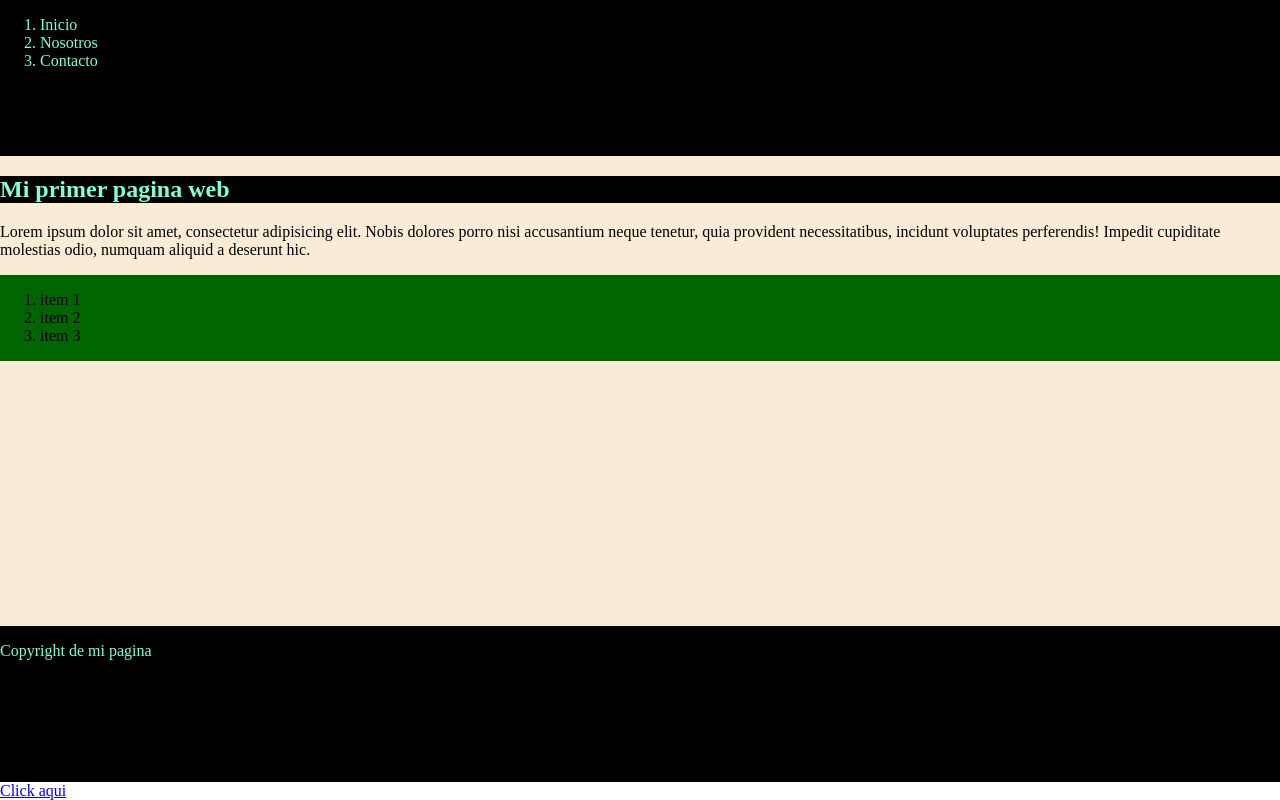
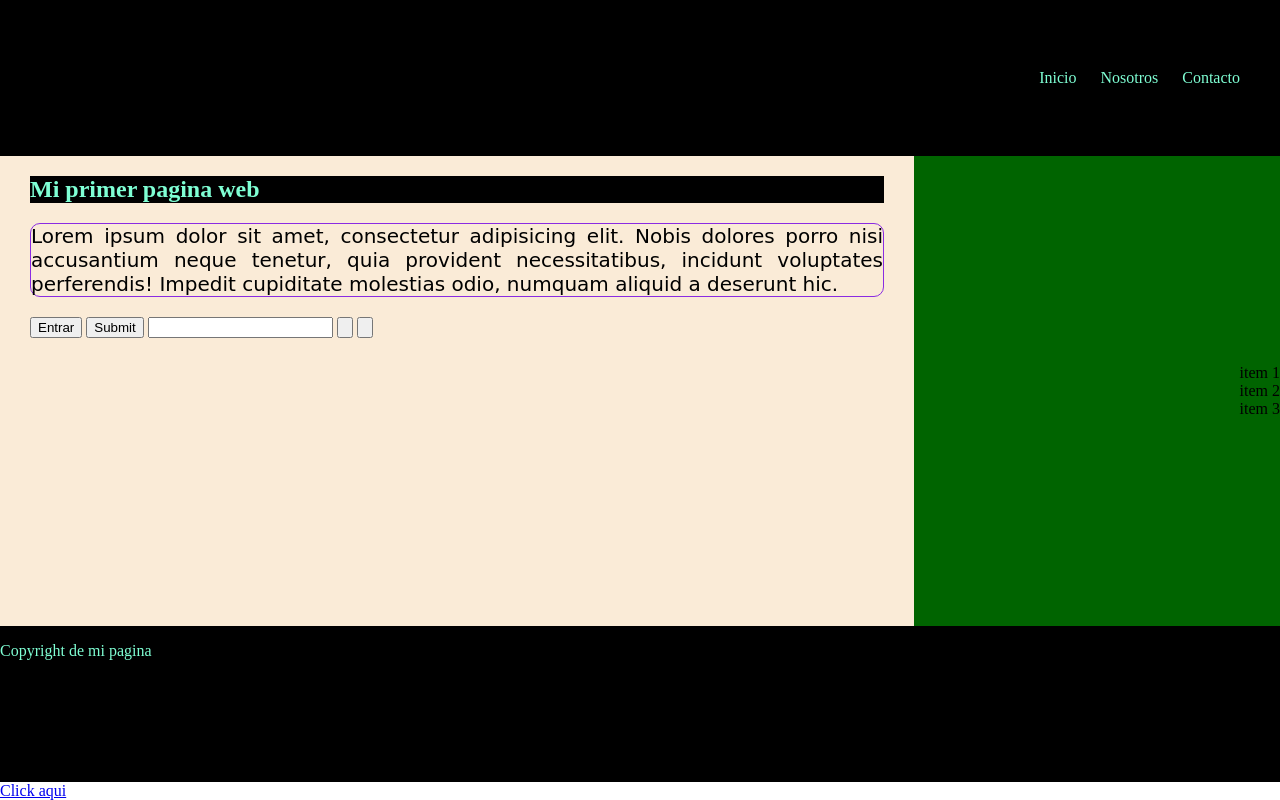
Before and after one commit to LuiSpear/app, a plain HTML site: page index.html in a window 1280 px wide. Drawn offline with Linux system fonts and the light colour scheme.

Commit message:
version4

```diff
--- a/index.css
+++ b/index.css
@@ -0,0 +1,71 @@
+/* CSS */
+html , body {
+    display: flex;
+    flex-direction: column;
+    margin: 0px;
+    padding: 0px;
+    height: 100%;
+}
+header{
+    display: flex;
+    justify-content: flex-end;
+    align-items: center;
+    height: 20%;
+    background-color: black;
+    color: aquamarine;
+    padding-right: 40px;
+}
+
+#contenedor_principal {
+    height: 60%;
+    background-color: antiquewhite;
+    color: black;
+    display:flex
+}
+.pie_pagina{
+    height: 20%;
+    display: flex;
+    background-color: black;
+    color: aquamarine;
+}
+.lateral {
+    width: 30%;
+    background-color: darkgreen;
+    justify-content: end;
+    display: flex;
+    align-items: center;
+}
+
+#titulo {
+background-color: black;
+color: aquamarine;
+}
+.con_borde{
+border-color: blue;
+border: 50px solid;
+}
+ul li {
+display: inline;
+margin-left: 20px;
+}
+ul li:hover{
+color: green
+}
+.parrafo {
+text-align: justify;
+border: 1px solid;
+border-color: blueviolet;
+border-radius: 10px;
+font-size: 20px;
+font-family: cursive;
+}
+.principal {
+padding: 0px 30px;
+width: 70%;
+}
+#lista {
+list-style-type: none;
+}
+.boton {
+color: black;
+}
--- a/index.html
+++ b/index.html
@@ -5,60 +5,29 @@
         <meta http-equiv="X-UA-Compatible" content="IE=edge">
         <meta name="viewport" content="width=device-width, initial-scale=1.0">
         <title>Mi primer pagina web</title>
-        <style>
-            html , body {
-                display: flex;
-                flex-direction: column;
-                margin: 0px;
-                padding: 0px;
-                height: 100%;
-            }
-            header{
-                height: 20%;
-                background-color: black;
-                color: aquamarine
-            }
-
-            #contenedor_principal {
-                height: 60%;
-                background-color: antiquewhite;
-                color: black;
-            }
-            .pie_pagina{
-                height: 20%;
-                display: flex;
-                background-color: black;
-                color: aquamarine;
-            }
-            .lateral {
-                background-color: darkgreen;
-                display: flex;
-            }
-
-          #titulo {
-            background-color: black;
-            color: aquamarine;
-        }
-          .con_borde{
-            border-color: blue;
-            border: 50px solid;
-          }
-        </style>
-    </head>
+        <link rel="stylesheet" href="index.css">
+        </head>
     <body>
         <header>
             <nav>
-                <ol>
+                <ul>
                     <li>Inicio</li>
                     <li>Nosotros</li>
                     <li>Contacto</li>
-                </ol>
+                </ul>
             </nav>
         </header>
         <div id="contenedor_principal" class="contenedor">
             <section class="principal">
                 <h1 id="titulo" class="borde">Mi primer pagina web</h1>
-                <p>Lorem ipsum dolor sit amet, consectetur adipisicing elit. Nobis dolores porro nisi accusantium neque tenetur, quia provident necessitatibus, incidunt voluptates perferendis! Impedit cupiditate molestias odio, numquam aliquid a deserunt hic.</p>
+                <p class="parrafo">Lorem ipsum dolor sit amet, consectetur adipisicing elit. Nobis dolores porro nisi accusantium neque tenetur, quia provident necessitatibus, incidunt voluptates perferendis! Impedit cupiditate molestias odio, numquam aliquid a deserunt hic.</p>
+                <button class="boton">
+                    Entrar
+                </button>
+                <input type="submit">
+                <input type="text">
+                <input type="button">
+                <input type="button">
                 <!-- <img id="Imagen 1" src="./images/Noble6.webp" alt=""> -->
                 <!-- <img id="Imagen 2" style="margin-left: 50px;" src="./images/Noble6.webp" alt=""> -->
             </section>
```
